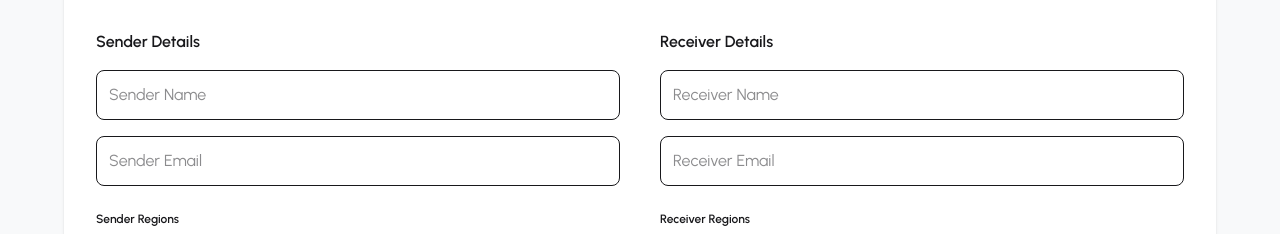
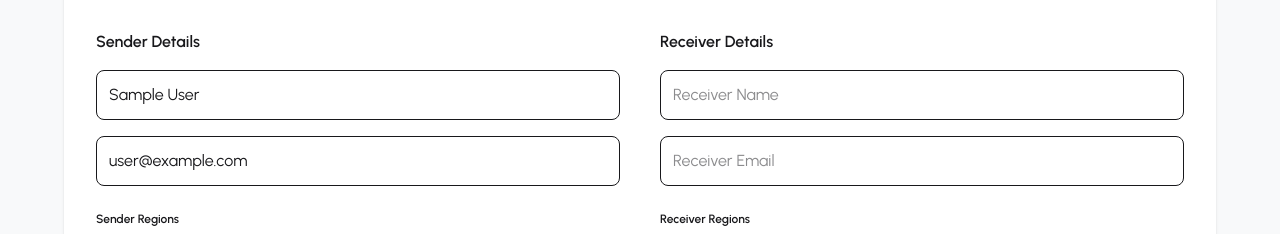
Before and after one commit to rashel-dev/zap-shift-client, a React (Vite) app: page /send-parcel in a window 1280 px wide. Shown: the part 377-611 px from the top of the page. Built offline with nearby package versions, Linux system fonts and the light colour scheme; no server answers; sample sign-in values are in the browser's storage.

Commit message:
feat: implement parcel sending functionality with dynamic cost calculation

```diff
--- /dev/null
+++ b/src/Hooks/useAxiosSecure.jsx
@@ -0,0 +1,12 @@
+import axios from 'axios';
+import React from 'react';
+
+const axiosSecure = axios.create({
+    baseURL: 'http://localhost:3000',
+})
+
+const useAxiosSecure = () => {
+    return axiosSecure;
+};
+
+export default useAxiosSecure;
--- a/src/Pages/SendParcel.jsx
+++ b/src/Pages/SendParcel.jsx
@@ -2,6 +2,8 @@ import React from "react";
 import { useForm, useWatch } from "react-hook-form";
 import { useLoaderData } from "react-router";
 import Swal from "sweetalert2";
+import useAxiosSecure from "../Hooks/useAxiosSecure";
+import useAuth from "../Hooks/useAuth";
 
 const SendParcel = () => {
     const {
@@ -11,6 +13,11 @@ const SendParcel = () => {
         formState: { errors },
     } = useForm();
 
+    const { user } = useAuth();
+    console.log(user);
+
+    const axiosSecure = useAxiosSecure();
+
     // loading services centers regions from json
     const serviceCenters = useLoaderData();
     const regionsWithDuplicate = serviceCenters.map((serviceCenter) => serviceCenter.region);
@@ -19,7 +26,7 @@ const SendParcel = () => {
     const senderRegion = useWatch({ control, name: "senderRegion" });
     const receiverRegion = useWatch({ control, name: "receiverRegion" });
 
-    //get all the distric by their region
+    //get all the district by their region
     const districtsByRegion = (region) => {
         const regionDistricts = serviceCenters.filter((serviceCenter) => serviceCenter.region === region);
         const districts = regionDistricts.map((d) => d.district);
@@ -44,6 +51,7 @@ const SendParcel = () => {
                 cost = minCharge + extraCharge;
             }
         }
+
         Swal.fire({
             title: "Are you sure to send this parcel?",
             text: `You will be charged ${cost} Taka`,
@@ -54,6 +62,16 @@ const SendParcel = () => {
             confirmButtonText: "Yes, I agree!",
         }).then((result) => {
             if (result.isConfirmed) {
+                //save the parcel info to the database
+                axiosSecure
+                    .post("/parcels", data)
+                    .then((res) => {
+                        console.log("after saving parcel to the database", res.data);
+                    })
+                    .catch((err) => {
+                        console.log(err);
+                    });
+
                 Swal.fire({
                     title: "Your parcel has been sent successfully",
                     text: "",
@@ -110,8 +128,8 @@ const SendParcel = () => {
                         <div>
                             <h2 className="font-semibold mb-4">Sender Details</h2>
                             <div className="grid gap-4">
-                                <input placeholder="Sender Name" {...register("senderName")} className="border p-3 rounded-lg" />
-                                <input placeholder="Sender Email" {...register("senderEmail")} className="border p-3 rounded-lg" />
+                                <input placeholder="Sender Name" {...register("senderName")} className="border p-3 rounded-lg" defaultValue={user?.displayName} />
+                                <input placeholder="Sender Email" {...register("senderEmail")} className="border p-3 rounded-lg" defaultValue={user?.email} />
 
                                 {/* sender region */}
                                 <fieldset className="fieldset">
```
